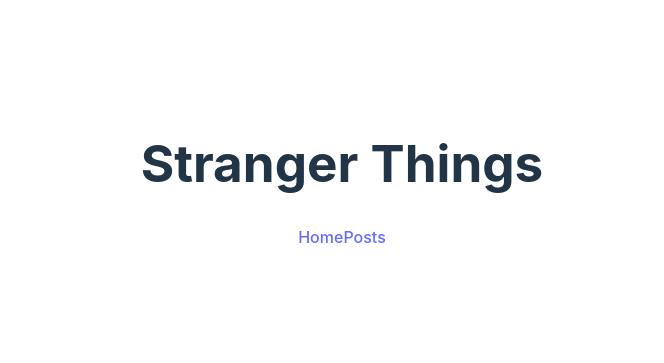
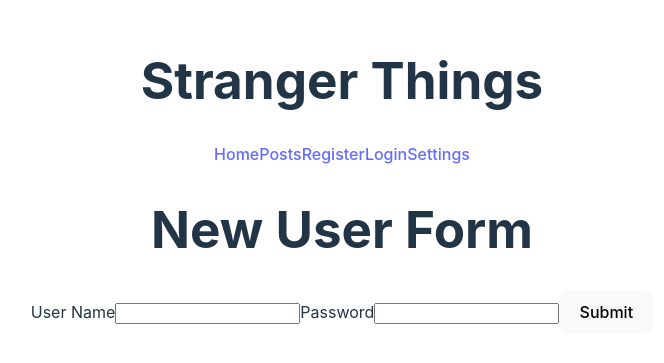
Before and after one commit to phoenixfire7777/strangerThings, a React (Vite) app: page /register in a window 1280 px wide. Shown: the part 225-588 px from the top of the page, without its empty margins (298-962 px from the left). Built offline with nearby package versions, Linux system fonts and the light colour scheme.

Commit message:
added register user and login form

```diff
--- a/src/API.jsx
+++ b/src/API.jsx
@@ -2,7 +2,7 @@
 const BASE_URL = `https://strangers-things.herokuapp.com/api/${COHORT_NAME}`
 
 //register new user
-export async function registerUser() {
+export async function registerUser(userName, password) {
     try {
       const response = await fetch(
         `${BASE_URL}/users/register`, {
@@ -12,8 +12,8 @@
         },
         body: JSON.stringify({
           user: {
-            username: '',
-            password: ''
+            username: userName,
+            password: password
           }
         })
       });
@@ -76,7 +76,7 @@
 
       const result = await response.json();
       console.log(result);
-      return result.data.posts
+      return result
     } catch (err) {
       console.error(err);
     }
--- a/src/App.jsx
+++ b/src/App.jsx
@@ -4,16 +4,30 @@
 import Home from "./HomePage"
 import Posts from "./Posts"
 import "./App.css"
+import Register from "./Register"
+import Login from "./Login"
+import Settings from "./Settings"
 function App() {
  const [token, setToken] = useState(localStorage.getItem("token"))
+ const [isLoggedIn, setIsLoggedIn] = useState(false)
+ if(isLoggedIn){
+  console.log("logged in")
+ }
+ else{
+  console.log("logged out")
+ }
 
+console.log(token)
   return (
     <div id="main-section">
       <h1>Stranger Things</h1>
-      <NavBar />
+      <NavBar token={token} isLoggedIn={isLoggedIn}/>
       <Routes>
         <Route path="/" element={<Home token={token} setToken={setToken} />} />
         <Route path="/posts" element={<Posts token={token} />} />
+        <Route path="/register" element={<Register setToken={setToken} />} />
+        <Route path="/login" element={<Login setToken={setToken} />} setIsLoggedIn={setIsLoggedIn}/>
+        <Route path="/Settings" element={Settings} setToken={setToken} />
       </Routes>
     </div>
   )
--- a/src/HomePage.jsx
+++ b/src/HomePage.jsx
@@ -1,4 +1,4 @@
-
+import Register from "./Register"
 
 export default function Home({token}){
     return(
--- a/src/Login.jsx
+++ b/src/Login.jsx
@@ -1,8 +1,60 @@
-import { useState } from "react";
-
-export default function Login({setToken}){
+import { useState, useEffect } from "react";
+import { login } from "./API";
+export default function Login({ setToken, setIsLoggedIn}) {
     const [userName, setUsername] = useState('')
     const [password, setPassword] = useState('')
+    const COHORT_NAME = "2302-acc-et-web-pt-a"
+const BASE_URL = `https://strangers-things.herokuapp.com/api/${COHORT_NAME}`
 
-    return
+    async function handleSubmit(e) {
+        e.preventDefault()
+
+
+
+        try {
+            const response = await fetch(`${BASE_URL}/users/login`, {
+                method: "POST",
+                headers: {
+                    'Content-Type': 'application/json'
+                },
+                body: JSON.stringify({
+                    user: {
+                        username: userName,
+                        password: password
+                    }
+                })
+            });
+            const result = await response.json();
+            console.log(result);
+            const token = result.data.token
+            localStorage.setItem('token', token)
+            setToken(token)
+            setIsLoggedIn(true)
+
+        } catch (err) {
+            console.error(err);
+        }
+
+    }
+
+    return (
+        <form onSubmit={handleSubmit}>
+            <h1>Login</h1>
+            <label htmlFor="userName">User Name</label>
+            <input
+                type="text"
+                id="userName"
+                value={userName}
+                onChange={(e) => setUsername(e.target.value)}
+            />
+            <label htmlFor="password">Password</label>
+            <input
+                type="text"
+                id="password"
+                value={password}
+                onChange={(e) => setPassword(e.target.value)}
+            />
+            <button>Submit</button>
+        </form>
+    )
 }
--- a/src/NavBar.jsx
+++ b/src/NavBar.jsx
@@ -1,10 +1,34 @@
-import {Link} from "react-router-dom"
+import { Link } from "react-router-dom"
 
-export default function NavBar(){
-    return(
-        <div id="navBar">
-            <Link to="/">Home</Link>
-            <Link to="/posts">Posts</Link>
-        </div>
+export default function NavBar(token, isLoggedIn) {
+    if (isLoggedIn) {
+        console.log("logged in")
+    }
+    else {
+        console.log("logged out")
+    }
+
+    return (
+        <>
+            {/* {!isLoggedIn ? ( */}
+                <div id="navBar">
+                    <Link to="/">Home</Link>
+                    <Link to="/posts">Posts</Link>
+                    <Link to="/register">Register</Link>
+                    <Link to="/login">Login</Link>
+                    <Link to="/settings">Settings</Link>
+
+                </div>
+            {/* ) : ( */}
+                {/* <div id="navBar">
+                    <Link to="/">Home</Link>
+                    <Link to="/posts">Posts</Link>
+                    <Link to="/settings">Settings</Link>
+                </div>
+            )
+            } */}
+        </>
     )
+
+
 }
--- a/src/Posts.jsx
+++ b/src/Posts.jsx
@@ -6,13 +6,13 @@
     useEffect(() => {
         async function fetchData() {
             const data = await fetchPosts()
-            setPosts(data)
+            setPosts(data.data.posts)
 
         }
         fetchData()
     }, [])
 
-
+   console.log(posts)
 
     return(
         <div>
@@ -21,7 +21,7 @@
         {
             posts.map((post)=>{
                 return (
-                    <div>
+                    <div key={posts}>
                         <h4>{post.title}</h4>
                         <h2>{post.description}</h2>
                         <h2>{post.price}</h2>
--- a/src/Register.jsx
+++ b/src/Register.jsx
@@ -1,8 +1,70 @@
 import { useState } from "react";
+import { registerUser } from "./API";
 
-export default function Register({setToken}){
+export default function Register({ setToken }) {
     const [userName, setUsername] = useState('')
     const [password, setPassword] = useState('')
+    const COHORT_NAME = "2302-acc-et-web-pt-a"
+const BASE_URL = `https://strangers-things.herokuapp.com/api/${COHORT_NAME}`
 
-    return
+
+    async function handleSubmit(e) {
+        e.preventDefault()
+        // const newUser = {
+        //     userName,
+        //     password
+        // }
+        // registerUser(newUser)
+
+            try {
+                const response = await fetch(
+                    `${BASE_URL}/users/register`, {
+                    method: "POST",
+                    headers: {
+                        'Content-Type': 'application/json'
+                    },
+                    body: JSON.stringify(
+                        {
+                            user: {
+                                username: userName,
+                                password: password
+                            }
+                        }
+                    )
+                });
+                const result = await response.json();
+                // You can log ▲▲▲ the result
+                // here ▼▼▼ to view the json object before returning it
+                console.log(result)
+                const token = result.data.token
+                localStorage.setItem('token', token)
+                setToken(token)
+                setAthenticate(true)
+            } catch (err) {
+                console.error(err);
+            }
+
+
+    }
+
+    return (
+        <form onSubmit={handleSubmit}>
+            <h1>New User Form</h1>
+            <label htmlFor="userName">User Name</label>
+            <input
+                type="text"
+                id="userName"
+                value={userName}
+                onChange={(e) => setUsername(e.target.value)}
+            />
+            <label htmlFor="password">Password</label>
+            <input
+                type="text"
+                id="password"
+                value={password}
+                onChange={(e) => setPassword(e.target.value)}
+            />
+            <button>Submit</button>
+        </form>
+    )
 }
--- /dev/null
+++ b/src/Settings.jsx
@@ -0,0 +1,15 @@
+import Logout from "./component/Logout";
+
+export default function({ setToken}){
+
+    // async function logout(e){
+    //     e.preventDefault()
+    //         localStorage.clear()
+    //         setToken(null)
+    //     }
+        return (
+        <>
+        <button onClick={logout}>Logout</button>
+        </>
+        )
+    }
--- /dev/null
+++ b/src/component/Logout.jsx
@@ -0,0 +1,8 @@
+export default function Logout({ setToken}){
+   async function logout(e){
+    e.preventDefault()
+        localStorage.clear()
+        setToken(null)
+    }
+    return <button onClick={logout}>Logout</button>
+}
```
Also changed, not shown: src/Logout.jsx (deleted).
